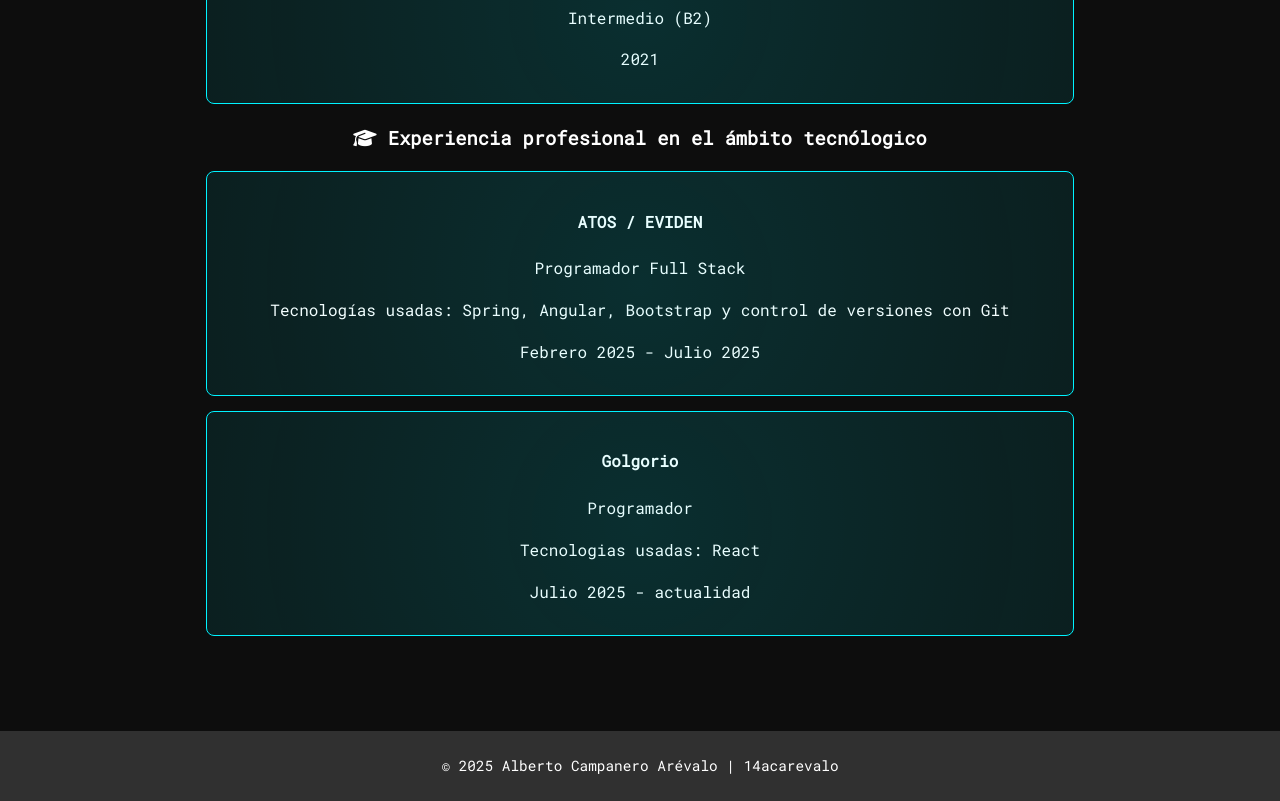
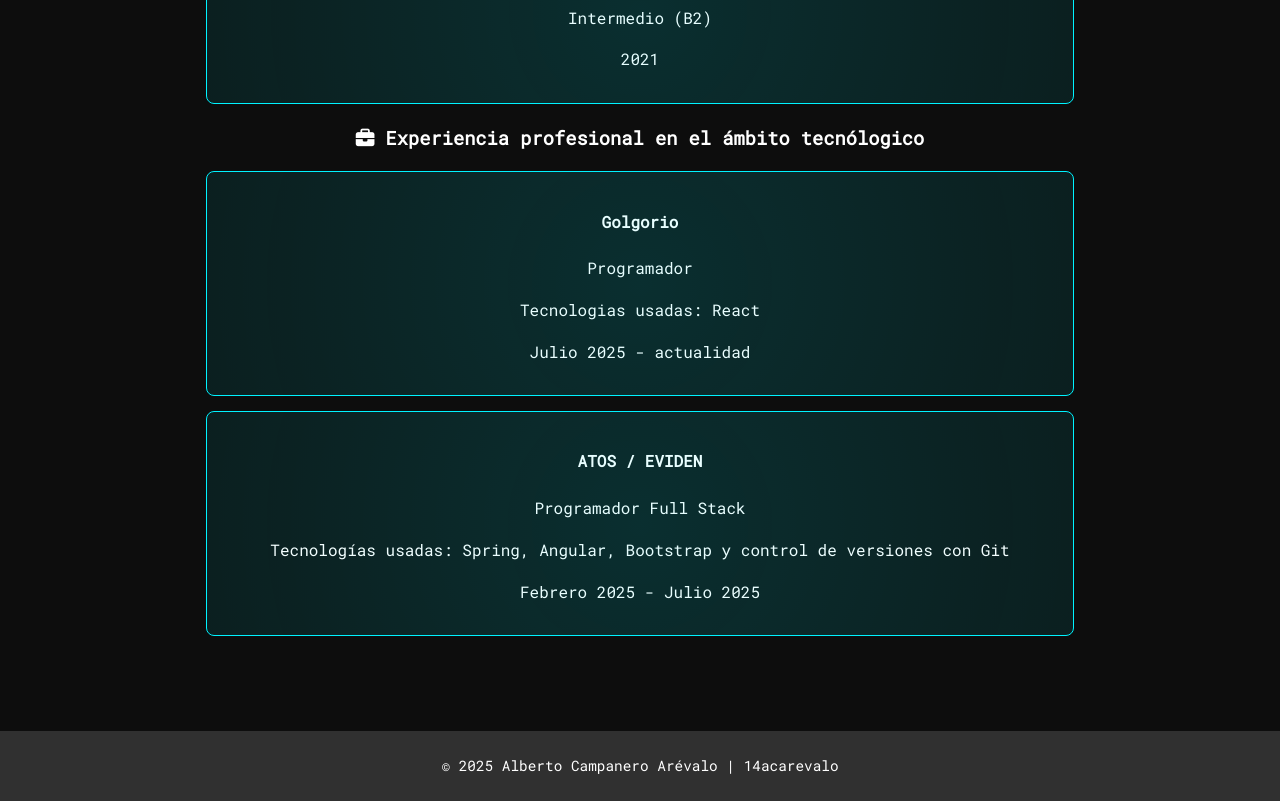
Before and after one commit to 14acarevalo/Portfolio-Alberto, an Angular app: page /about in a window 1280 px wide. Shown: the part 2760-3561 px from the top of the page. Built offline with nearby package versions, Linux system fonts and the light colour scheme.

Commit message:
Version actualizada portfolio - 22.07.2025 - 17.10

```diff
--- a/src/app/components/about/about.component.html
+++ b/src/app/components/about/about.component.html
@@ -116,20 +116,20 @@
       </li>
     </ul>
 
-    <h3 class="section-title"><i class="fas fa-graduation-cap icon"></i> Experiencia profesional en el ámbito tecnólogico</h3>
+    <h3 class="section-title"><i class="fas fa-briefcase icon"></i> Experiencia profesional en el ámbito tecnólogico</h3>
     <ul class="education-list">
+      <li class="education-item">
+        <h4>Golgorio</h4>
+        <p>Programador</p>
+        <p>Tecnologias usadas: React</p>
+        <p>Julio 2025 - actualidad</p>
+      </li>
       <li class="education-item">
         <h4>ATOS / EVIDEN</h4>
         <p>Programador Full Stack</p>
         <p>Tecnologías usadas: Spring, Angular, Bootstrap y control de versiones con Git</p>
         <p>Febrero 2025 - Julio 2025</p>
       </li>
-      <li class="education-item">
-        <h4>Golgorio</h4>
-        <p>Programador</p>
-        <p>Tecnologias usadas: React</p>
-        <p>Julio 2025 - actualidad</p>
-      </li>
     </ul>
   </div>
 </section>
```
